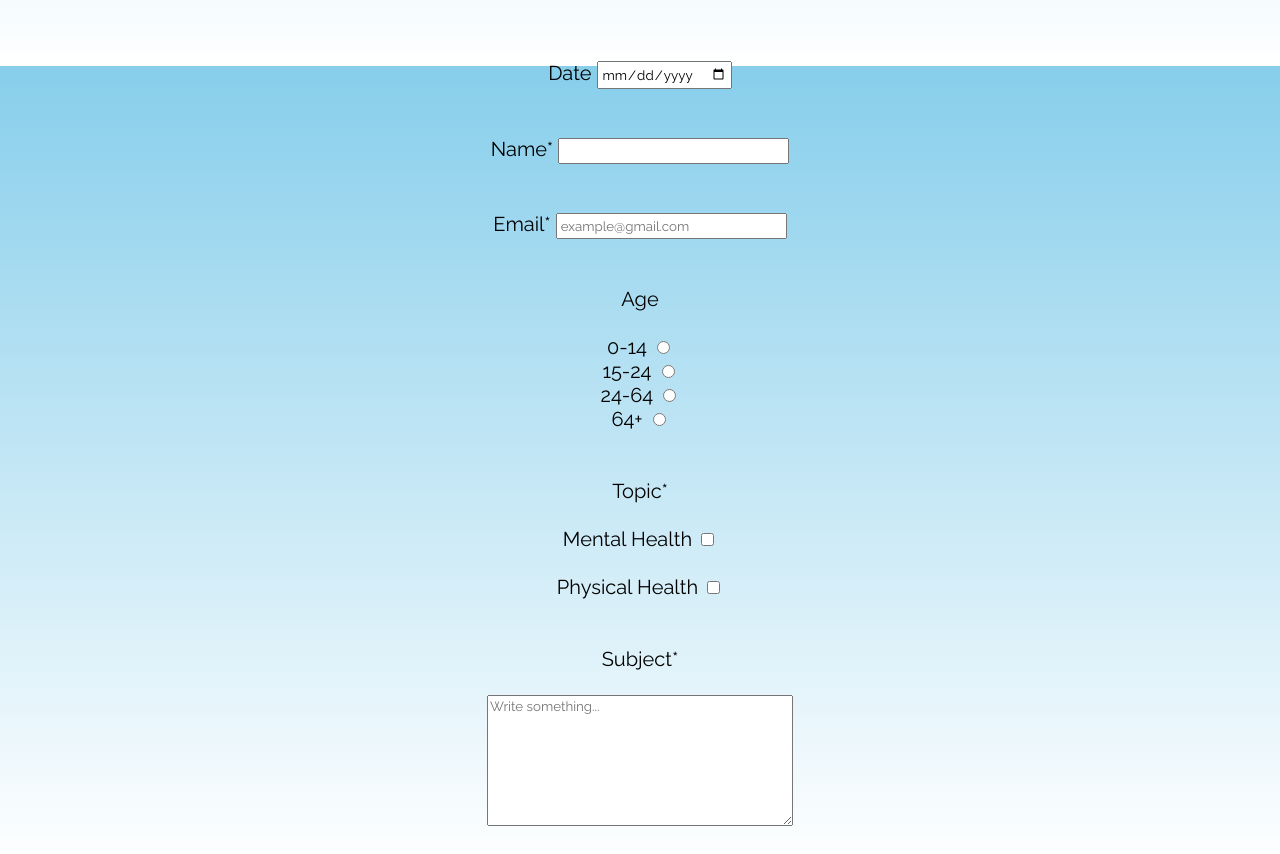
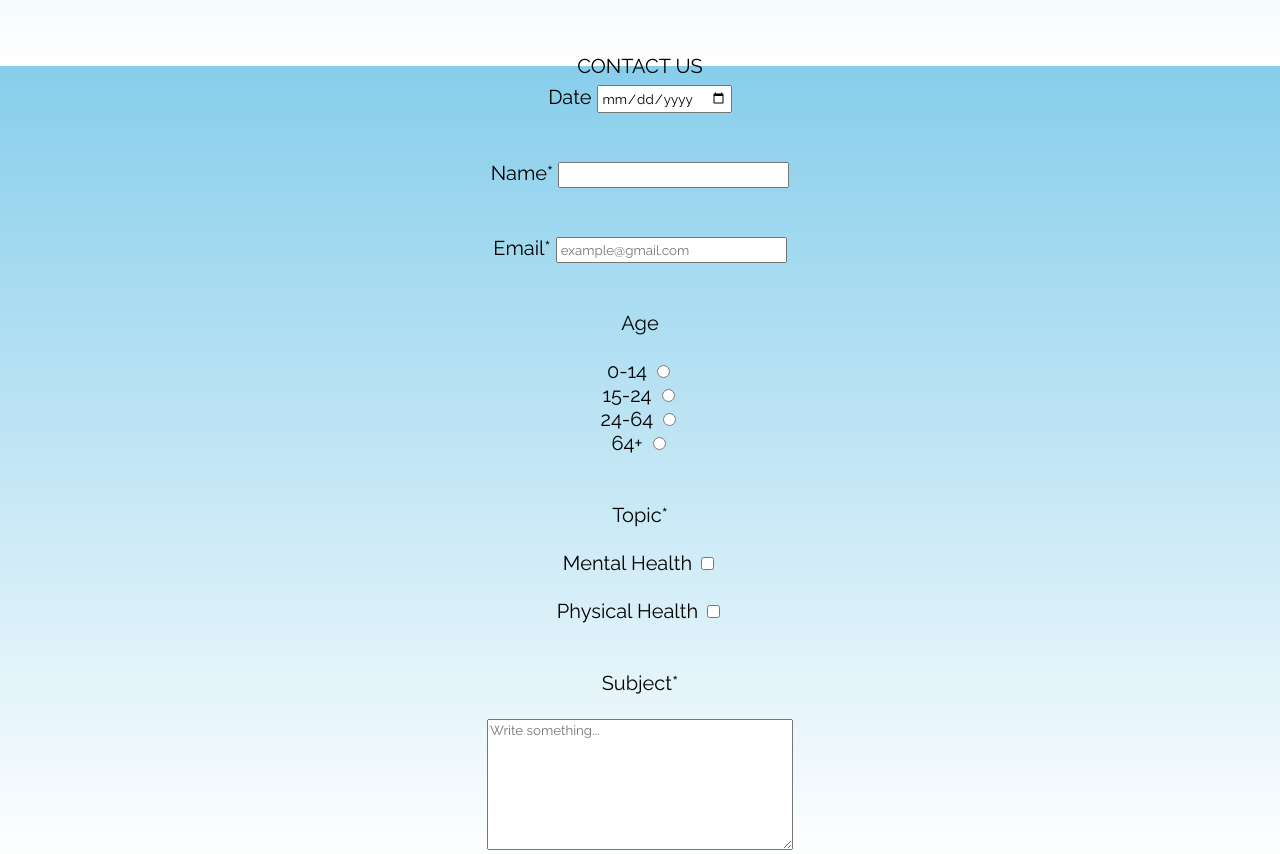
Before and after one commit to johncummings7/comp2511_assignment2, a plain HTML site: page health.html in a window 1280 px wide. Shown: the part 1534-2388 px from the top of the page. Drawn offline with Linux system fonts and the light colour scheme; a web font is replaced by a local one.

Commit message:
Final fix

```diff
--- a/health.html
+++ b/health.html
@@ -58,6 +58,7 @@
             <br><br><br>
             <form action="mailto:rdeje888@mtroyal.ca" method="post">
                 <fieldset>
+                    <legend>CONTACT US</legend>
                 <label>Date
                     <input type="date" name="date" required>
                 </label>
```
